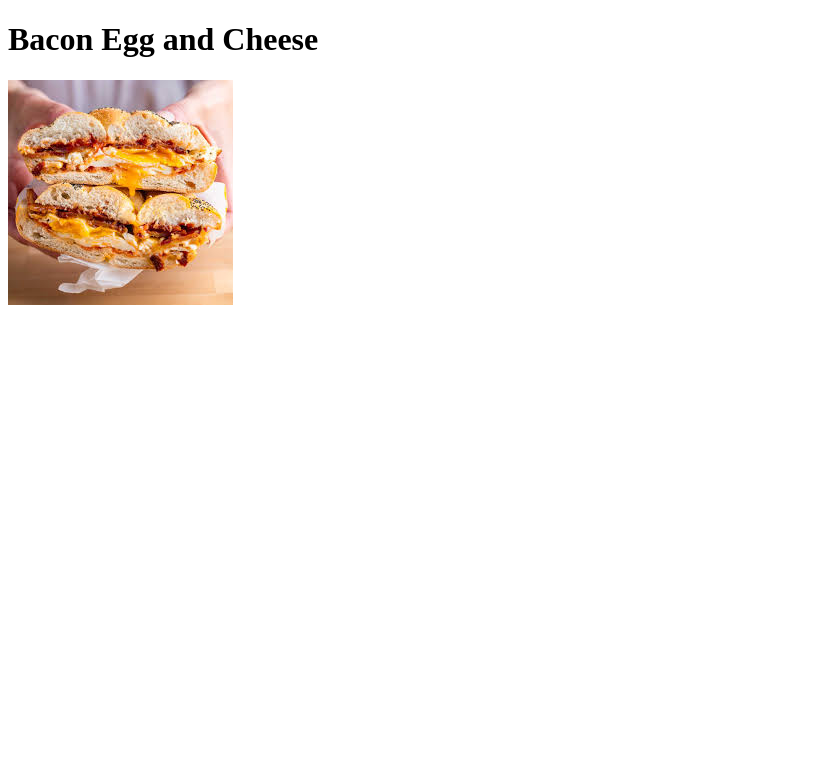
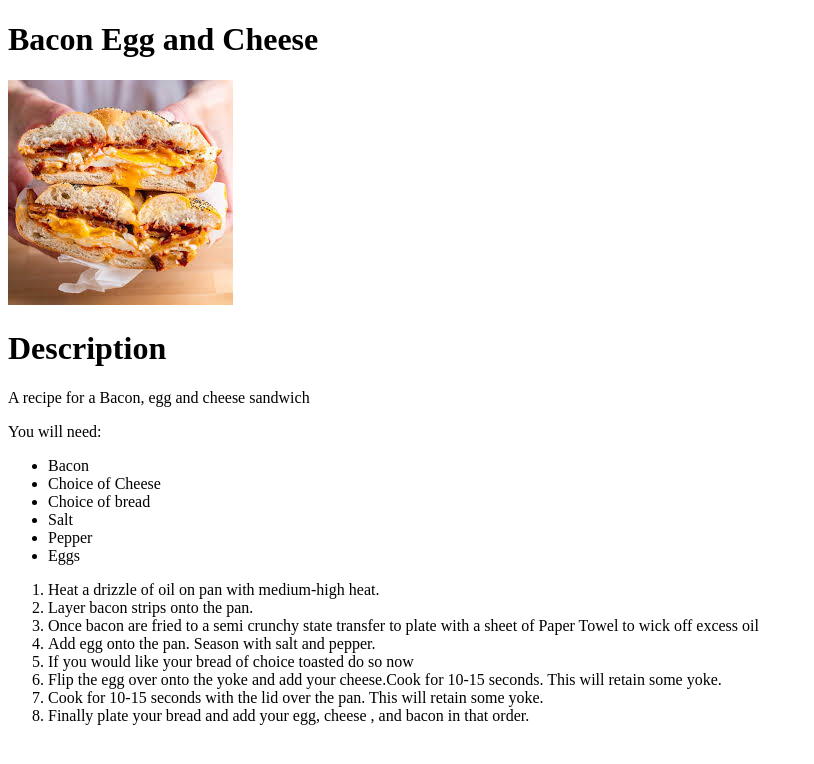
Before and after one commit to Domingo18/odin-recipes, a plain HTML site: page recipes/baconEandC.html in a window 1280 px wide. Shown: the whole page, without its empty margins (0-814 px from the left). Drawn offline with Linux system fonts and the light colour scheme.

Commit message:
Added the remaining details to the other recipes
Added unordered and ordered lists to seasonedBeef.html and baconEandC.html. Along with a couple of paragraphs.

```diff
--- a/recipes/baconEandC.html
+++ b/recipes/baconEandC.html
@@ -7,5 +7,32 @@
 <body>
     <h1>Bacon Egg and Cheese</h1>
     <img src="../images/baconEandC.jpeg" alt="A Bacon Egg and Cheese sandwich">
+    <h1><strong>Description</strong></h1>
+    <p>
+        A recipe for a Bacon, egg and cheese sandwich
+    </p>
+    <p>
+        You will need:
+    </p>
+    <ul>
+        <li>Bacon</li>
+        <li>Choice of Cheese</li>
+        <li>Choice of bread</li>
+        <li>Salt</li>
+        <li>Pepper</li>
+        <li>Eggs</li>
+    </ul>
+    <ol>
+        <li> Heat a drizzle of oil on pan with medium-high heat.
+        </li>
+        <li> Layer bacon strips onto the pan.</li>
+        <li> Once bacon are fried to a semi crunchy state transfer to plate with a sheet of Paper Towel to wick off excess oil</li>
+        <li> Add egg onto the pan. Season with salt and pepper.
+        </li>
+        <li>If you would like your bread of choice toasted do so now</li>
+        <li> Flip the egg over onto the yoke and add your cheese.Cook for 10-15 seconds. This will retain some yoke.</li>
+        <li> Cook for 10-15 seconds with the lid over the pan. This will retain some yoke.</li>
+        <li> Finally plate your bread and add your egg, cheese , and bacon in that order.</li>
+    </ol>
 </body>
 </html>
```
Also changed, not shown: recipes/seasonedBeef.html (+23 -0 lines).
